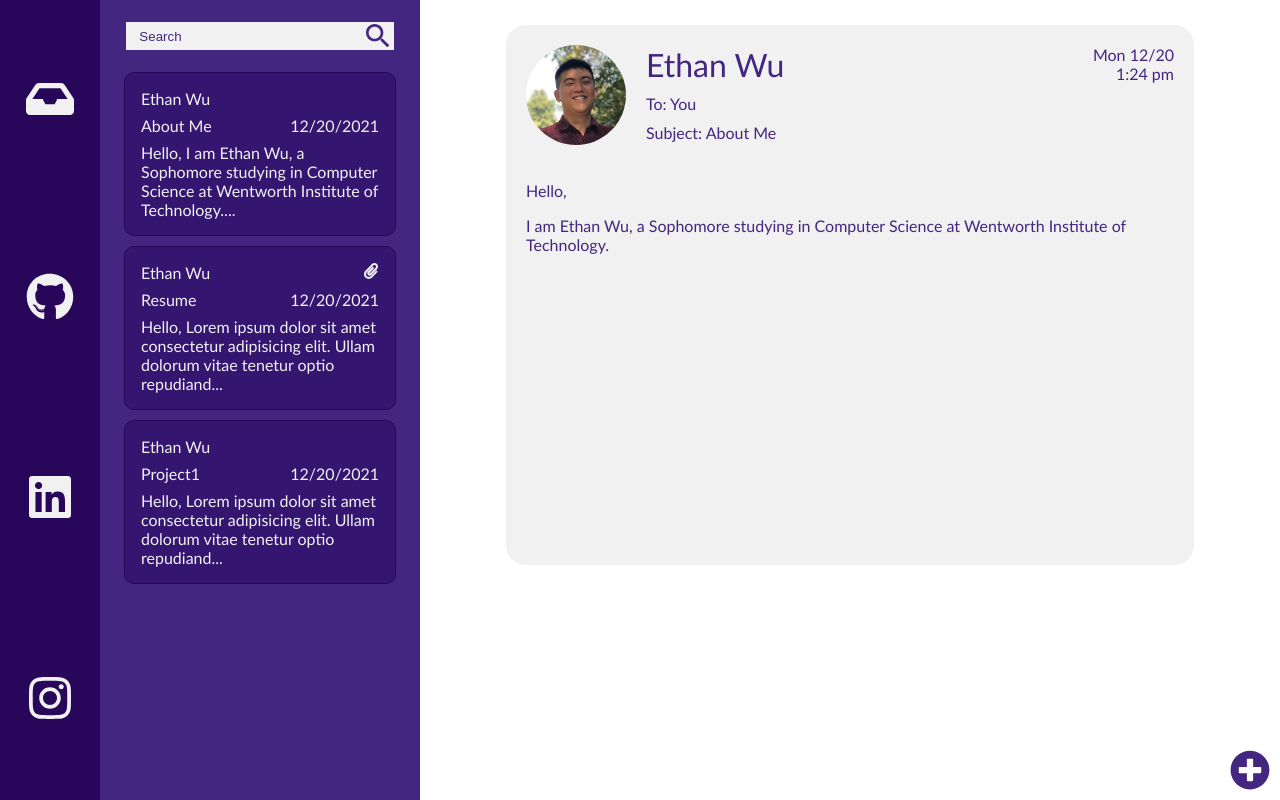
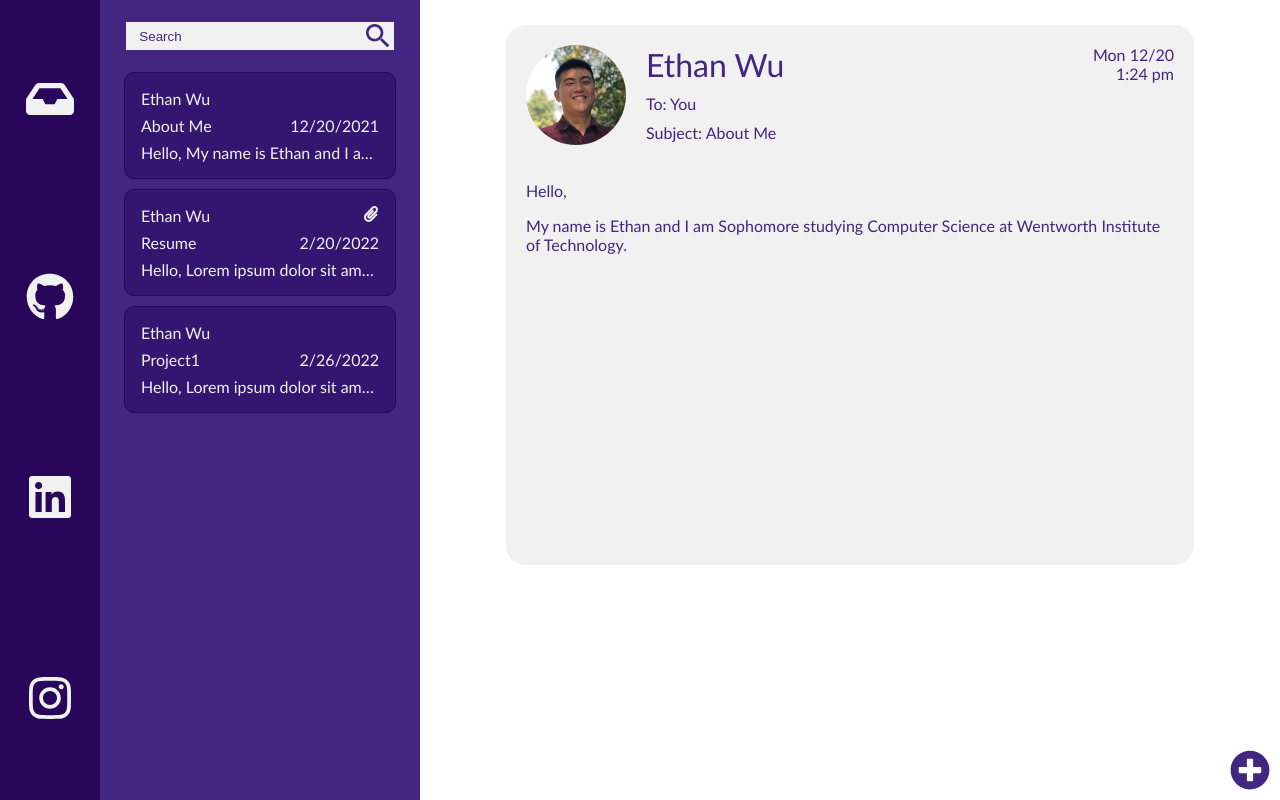
Before and after one commit to wue1atwit/myPortfolio, a React (Create React App) app: page / in a window 1280 px wide. Built offline with nearby package versions, Linux system fonts and the light colour scheme.

Commit message:
Edit preview more and change emailData

```diff
--- a/src/emailComp/EmailTab.js
+++ b/src/emailComp/EmailTab.js
@@ -12,6 +12,7 @@ const EmailTab = ({
   selectMsg,
   toggleEmailBar,
 }) => {
+  const fullPreview = `${greeting} ${message}`;
   return (
     <article
       className="esection"
@@ -29,7 +30,7 @@ const EmailTab = ({
         <p className="subject">{subject}</p>
         <p className="date">{date}</p>
       </div>
-      <p className="preview">{`${greeting} ${message.substring(0, 100)}...`}</p>
+      <p className="preview">{fullPreview}</p>
     </article>
   );
 };
--- a/src/index.css
+++ b/src/index.css
@@ -126,6 +126,12 @@ body {
 .tab_subheader {
   display: flex;
   justify-content: space-between;
+}
+
+.preview {
+  white-space: nowrap;
+  overflow: hidden;
+  text-overflow: ellipsis;
 }
 
 /* MessageBar */
@@ -324,6 +330,13 @@ body {
   .message_overlay {
     display: flex;
   }
+
+  .email_hide {
+    background-color: #422680;
+    display: flex;
+    flex-direction: column;
+    height: 100vh;
+  }
 }
 
 @media screen and (max-width: 1023px) {
--- a/src/res/emailData.js
+++ b/src/res/emailData.js
@@ -9,14 +9,14 @@ const data = [
     hasAttachment: false,
     greeting: "Hello,",
     message:
-      "I am Ethan Wu, a Sophomore studying in Computer Science at Wentworth Institute of Technology.",
+      "My name is Ethan and I am Sophomore studying Computer Science at Wentworth Institute of Technology.",
   },
   {
     id: 1,
     from: "Ethan Wu",
-    date: "12/20/2021",
-    sDate: "Mon 12/20",
-    time: "XX:XX pm",
+    date: "2/20/2022",
+    sDate: "Mon 2/20",
+    time: "5:44 pm",
     subject: "Resume",
     hasAttachment: true,
     greeting: "Hello,",
@@ -26,9 +26,9 @@ const data = [
   {
     id: 2,
     from: "Ethan Wu",
-    date: "12/20/2021",
+    date: "2/26/2022",
     sDate: "Mon 12/20",
-    time: "XX:XX pm",
+    time: "2:57 am",
     subject: "Project1",
     hasAttachment: false,
     greeting: "Hello,",
```
